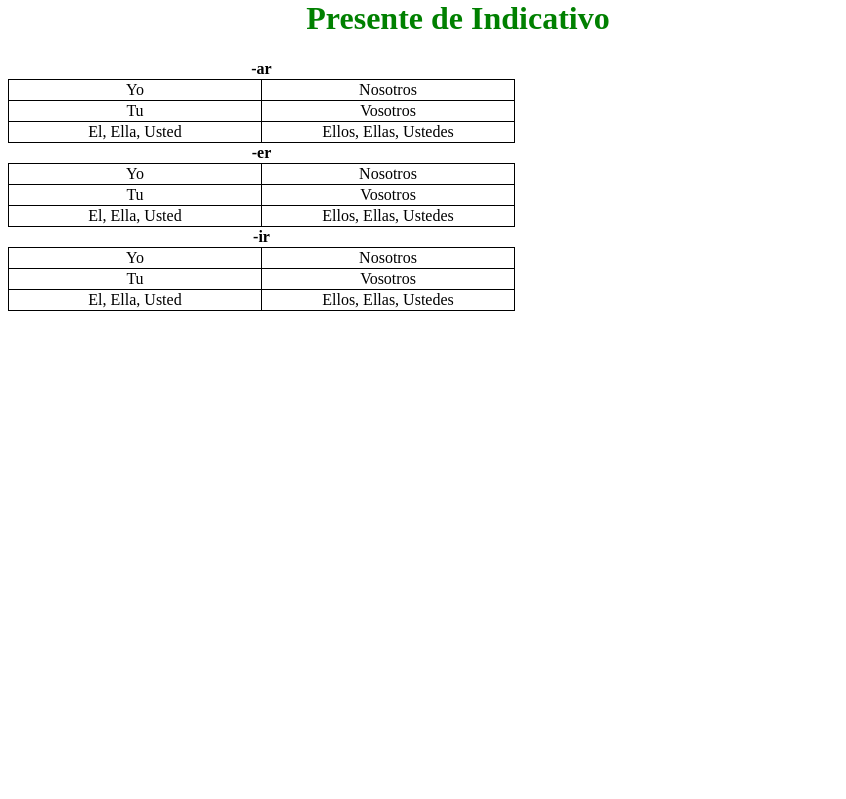
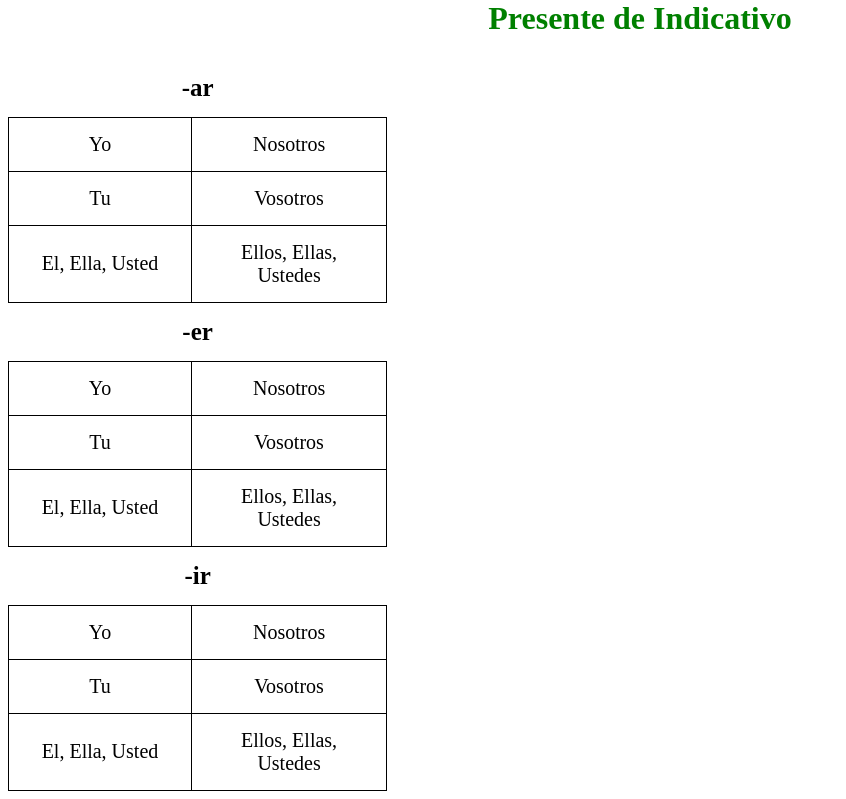
Before and after one commit to MarcusRana/Spanish-Immersion-Website, a PHP site: the page made by Tiempos-Verbales/1, Presente de Indicativo.html in a window 1280 px wide. Shown: the part 21-820 px from the top of the page, without its empty margins (0-846 px from the left). Before the commit the page ends 332 px from the top, so only its background shows below. Run offline with PHP 8.4, Linux system fonts and the light colour scheme.

Commit message:
styled conjugation tables

```diff
--- a/Tiempos-Verbales/1, Presente de Indicativo.html
+++ b/Tiempos-Verbales/1, Presente de Indicativo.html
@@ -10,9 +10,10 @@
 <body>
     <h1 id="title">Presente de Indicativo</h1>
     <div>
+        <div class="conjugation-table-1-2">
             <div>
                 <div>
-                    <table>
+                    <table class="table-1">
                         <tr>
                             <th class="ending" colspan="2">-ar</th>
                         </tr>
@@ -33,7 +34,7 @@
             </div>
             <div>
                 <div>
-                    <table>
+                    <table class="table-2">
                         <tr>
                         <th class="ending" colspan="2">-er</th>
                         </tr>
@@ -52,9 +53,10 @@
                     </table>
                 </div>
             </div>
+        </div>
             <div>
                 <div>
-                    <table>
+                    <table class="table-3">
                         <tr>
                         <th class="ending" colspan="2">-ir</th>
                         </tr>
--- a/Tiempos-Verbales/Tiempos Verbales.css
+++ b/Tiempos-Verbales/Tiempos Verbales.css
@@ -3,19 +3,23 @@
     color: green;
 }
 
-body {
-    width: 900px;
+table {
+    border-collapse: collapse;
+    width: 30%;
+
 }
 
-table {
-    border-collapse: collapse;
+th {
+    font-size: 25px;
 }
 
 td {
     border: 1px solid black;
     width: 250px;
+    font-size: 20px;
 }
 
 th, td {
     text-align: center;
+    padding: 15px;
 }
```
